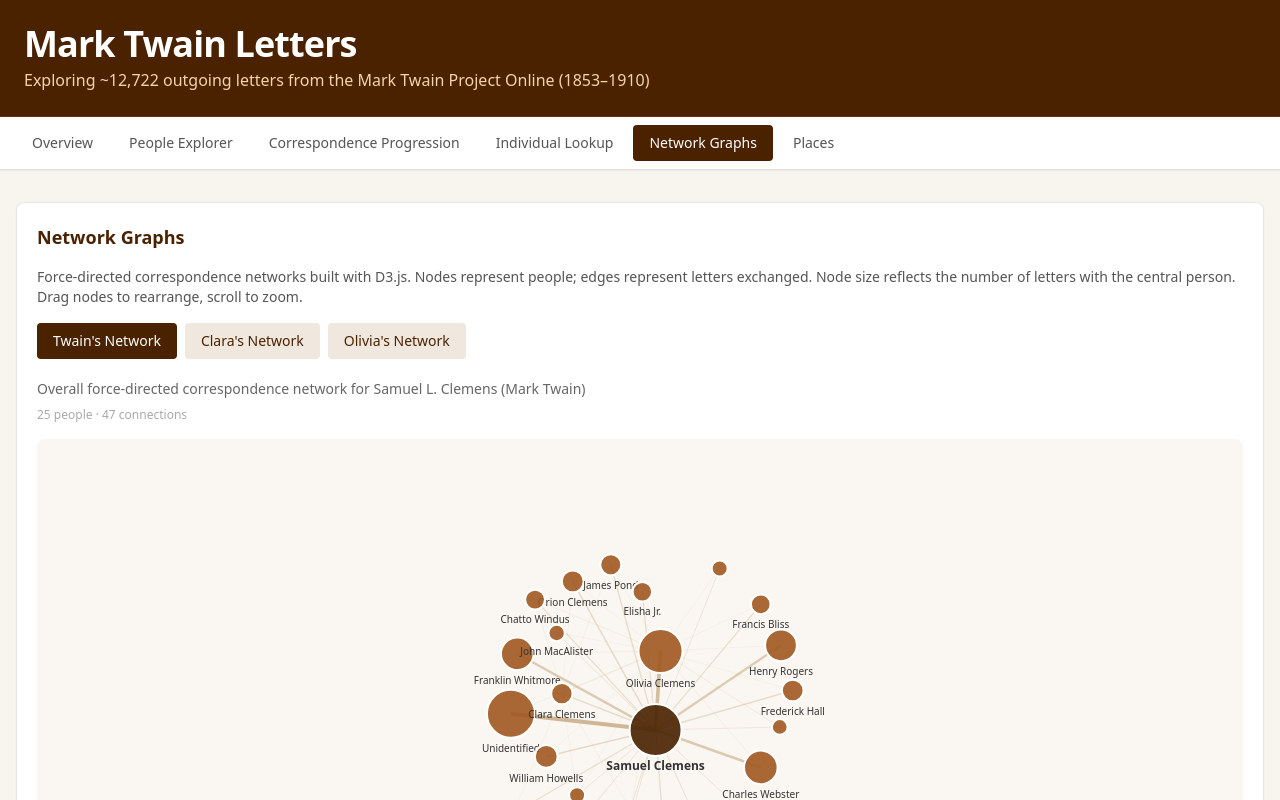
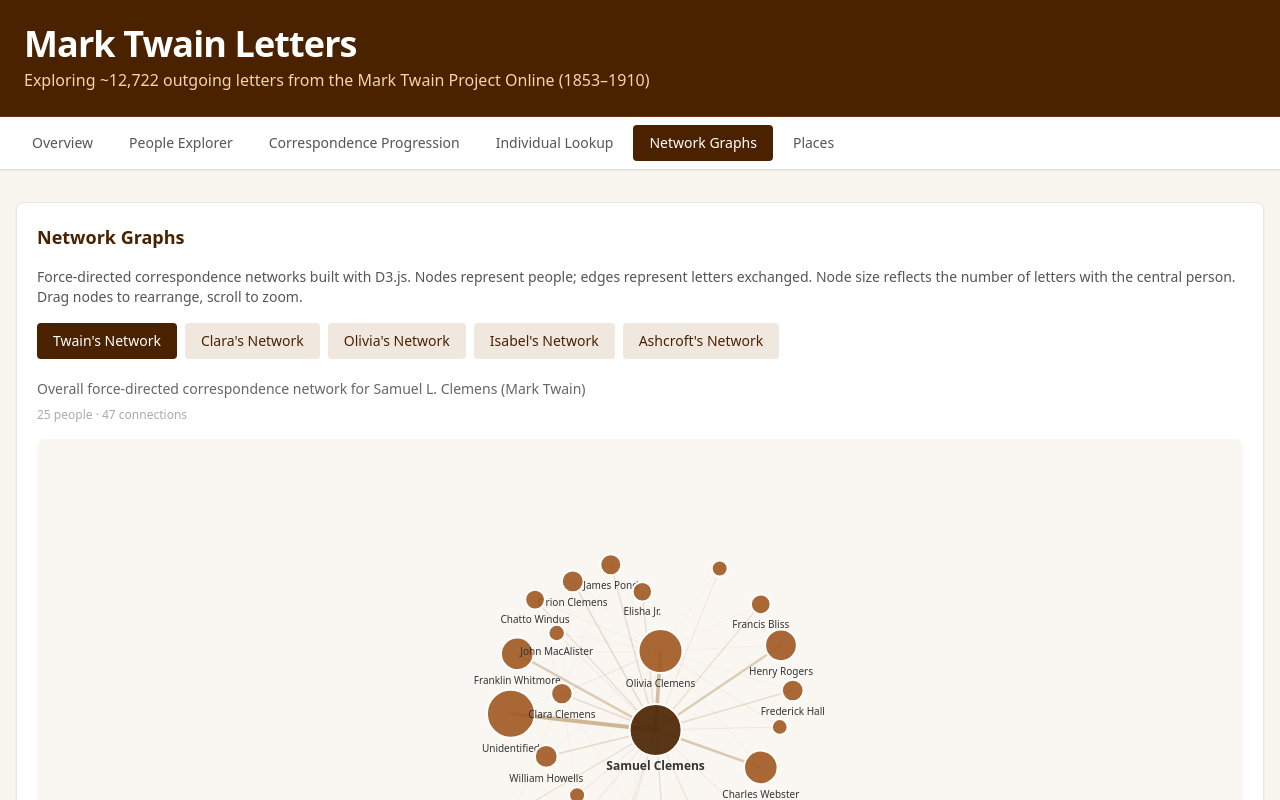
Before and after one commit to gilliansmac92/twain-dashboard, a React (Vite) app: page / in a window 1280 px wide. Both pictures are taken after a click on the button "Network Graphs". Shown: the top 800 px of the page. Built offline with nearby package versions, Linux system fonts and the light colour scheme.

Commit message:
Add networks for Isabel V. Lyon and Ralph W. Ashcroft
Co-authored-by: gilliansmac92 <151566150+gilliansmac92@users.noreply.github.com>

```diff
--- a/src/components/NetworkGraphs.jsx
+++ b/src/components/NetworkGraphs.jsx
@@ -17,6 +17,16 @@ const GRAPH_PEOPLE = [
     key: 'Olivia L. Clemens',
     label: "Olivia's Network",
     subtitle: "Force-directed correspondence network for Olivia L. Clemens",
+  },
+  {
+    key: 'Isabel V. Lyon',
+    label: "Isabel's Network",
+    subtitle: "Force-directed correspondence network for Isabel V. Lyon",
+  },
+  {
+    key: 'Ralph W. Ashcroft',
+    label: "Ashcroft's Network",
+    subtitle: "Force-directed correspondence network for Ralph W. Ashcroft",
   },
 ];
 
```
